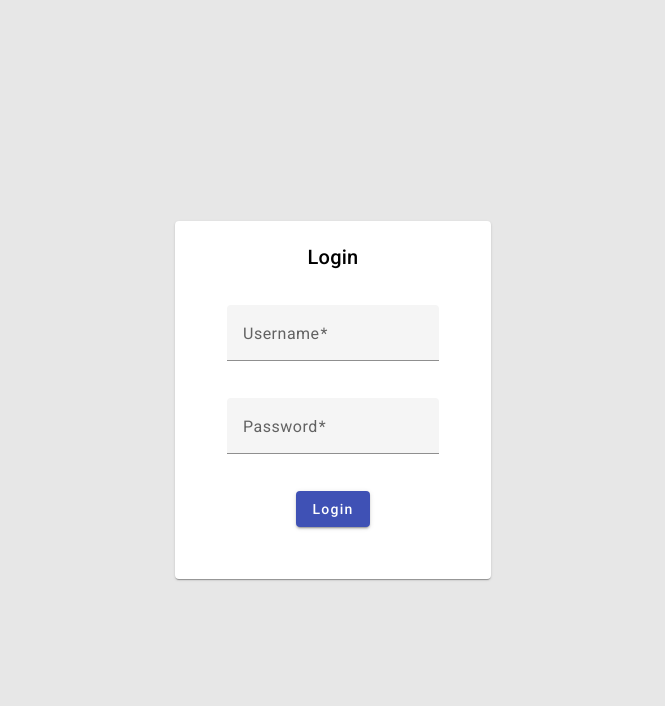
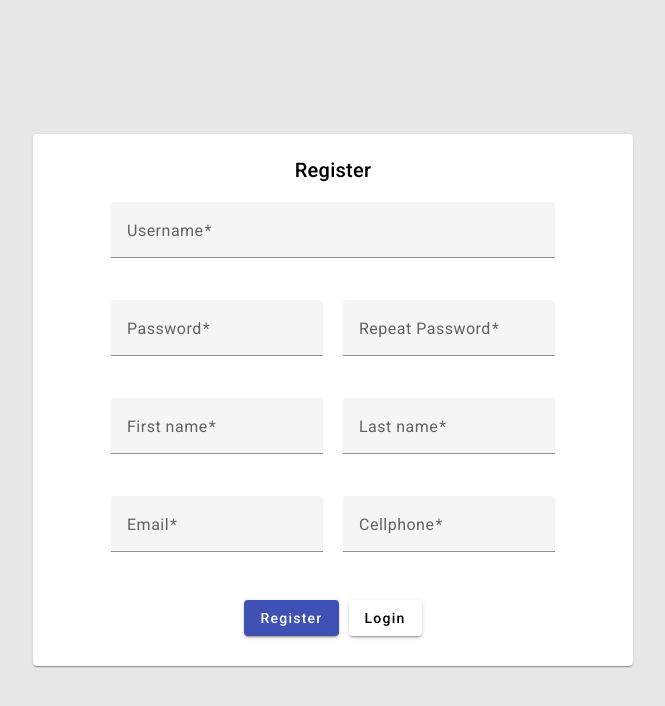
Before and after one commit to LordOfThePing/tpgestion_splitify, an Angular app: page /register in a window 1280 px wide. Before the commit this address led to /login. Shown: the top 706 px of the page, without its empty margins (307-972 px from the left). Built offline with nearby package versions, Linux system fonts and the light colour scheme.

Commit message:
register page (must add functionality)

```diff
--- a/src/app/app.routes.ts
+++ b/src/app/app.routes.ts
@@ -5,6 +5,10 @@ export const routes: Routes = [
     {
         path: 'login',
         loadComponent: () => import('./pages/login/login.component').then((m) => m.LoginComponent)
+    },
+    {
+        path: 'register',
+        loadComponent: () => import('./pages/register/register.component').then((m) => m.RegisterComponent)
     },
     {
         path: '',
--- a/src/app/pages/login/login.component.html
+++ b/src/app/pages/login/login.component.html
@@ -17,6 +17,7 @@
             <div class="form-group">
                 <button mat-raised-button color="primary" type="submit">Login</button>
             </div>
+            <a mat-raised-button color="secondary" type="button" href="register" >Register</a>
         </form>
     </mat-card>
 </div>
--- /dev/null
+++ b/src/app/pages/register/register.component.css
@@ -0,0 +1,42 @@
+.content{
+    height: 100%;
+    display: flex;
+    align-items: center;
+    background-color: #e7e7e7;
+}
+
+mat-card {
+    max-width: 800px;
+    width: 600px;
+    margin: 0 auto;
+    padding: 20px;
+    display: flex;
+    align-items: center;
+    flex-direction: column;
+}
+
+form{
+    display: flex;
+    align-items: left;
+    flex-direction: column;
+    gap: 20px;
+    margin: 1rem;
+}
+
+.form-group{
+    display: flex;
+    flex-direction: column;
+    gap: 10px;
+
+    align-items: center;
+    align-self: center;
+    margin: 10px;
+}
+
+a {
+    margin-left: 10px;
+}
+
+mat-form-field + mat-form-field {
+    margin-left: 20px;
+}
--- /dev/null
+++ b/src/app/pages/register/register.component.html
@@ -0,0 +1,57 @@
+<div class="content">
+    <mat-card>
+        <mat-card-title>Register</mat-card-title>
+
+        <form [formGroup]="form" (ngSubmit)="onSubmit()">
+
+                <mat-form-field>
+                    <mat-label>Username</mat-label>
+                    <input matInput type="text" formControlName="username"/>
+                </mat-form-field>
+
+            <div>
+                <mat-form-field>
+                    <mat-label>Password</mat-label>
+                    <input matInput type="password" formControlName="password"/>
+                </mat-form-field>
+
+
+                <mat-form-field>
+                    <mat-label>Repeat Password</mat-label>
+                    <input matInput type="password" formControlName="repeatPassword"/>
+                </mat-form-field>
+            </div>
+
+            <div>
+                <mat-form-field>
+                    <mat-label>First name</mat-label>
+                    <input matInput type="text" formControlName="firstName"/>
+                </mat-form-field>
+
+                <mat-form-field>
+                    <mat-label>Last name</mat-label>
+                    <input matInput type="text" formControlName="lastName"/>
+                </mat-form-field>
+
+            </div>
+            <div>
+                <mat-form-field>
+                    <mat-label>Email</mat-label>
+                    <input matInput type="email" formControlName="email"/>
+                </mat-form-field>
+
+                <mat-form-field>
+                    <mat-label>Cellphone</mat-label>
+                    <input matInput type="text" formControlName="cellphone"/>
+                </mat-form-field>
+            </div>
+
+        </form>
+        <div class="form-group">
+            <div>
+                <button mat-raised-button color="primary" type="submit">Register</button>
+                <a mat-raised-button color="secondary" type="button" href="login" >Login</a>
+            </div>
+        </div>
+    </mat-card>
+</div>
--- /dev/null
+++ b/src/app/pages/register/register.component.ts
@@ -0,0 +1,61 @@
+import { Component } from '@angular/core';
+import { AuthService } from '../../services/auth.service';
+import { Router } from '@angular/router';
+import { MatIconModule } from '@angular/material/icon';
+import { MatInputModule } from '@angular/material/input';
+import { MatFormFieldModule } from '@angular/material/form-field';
+import { FormBuilder, FormControl, FormGroup, FormsModule, ReactiveFormsModule, Validators } from '@angular/forms';
+import { MatCardModule } from '@angular/material/card';
+import { MatButtonModule } from '@angular/material/button';
+
+@Component({
+  selector: 'app-register',
+  standalone: true,
+  imports: [ReactiveFormsModule, FormsModule, MatCardModule, MatFormFieldModule, MatInputModule, MatButtonModule, MatIconModule],
+  templateUrl: './register.component.html',
+  styleUrl: './register.component.css'
+})
+export class RegisterComponent {
+  form: FormGroup = new FormGroup({
+    username: new FormControl(''),
+    password: new FormControl(''),
+    repeatPassword: new FormControl(''),
+    firstName: new FormControl(''),
+    lastName: new FormControl(''),
+    email: new FormControl(''),
+    cellphone: new FormControl(''),
+  });
+  submitted = false;
+
+  constructor(private authService: AuthService, private formBuilder: FormBuilder, private router: Router) { }
+
+  ngOnInit(): void {
+    this.form = this.formBuilder.group(
+      {
+        username: ['', [Validators.required]],
+        password: ['', [Validators.required]],
+        repeatPassword: ['', [Validators.required]],
+        firstName: ['', [Validators.required]],
+        lastName: ['', [Validators.required]],
+        email: ['', [Validators.required]],
+        cellphone: ['', [Validators.required]],
+      }
+    );
+
+    if (this.authService.isAuth()) {
+      this.router.navigate(['/home']);
+    }
+  }
+
+  onSubmit(): void {
+    console.log(this.form.value);
+    let values = this.form.value;
+    try {
+      this.authService.login(values.username, values.password);
+    } catch (error) {
+      // todo show error db
+    }
+  }
+
+
+}
```
Also changed, not shown: 1 other file (tests, documents, lock files or other folders).
